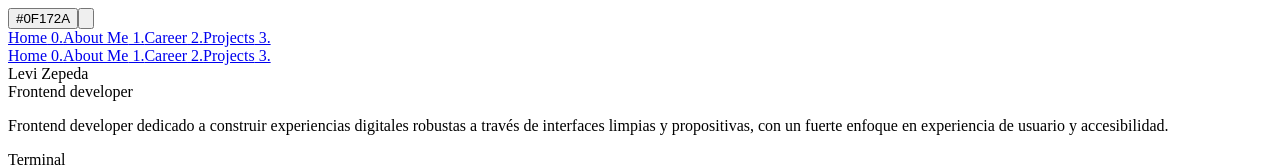
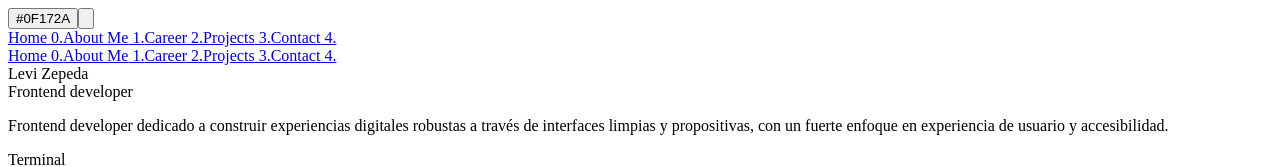
Before and after one commit to lbzepeda/lzepeda.dev, a Next.js app: page / in a window 1280 px wide. Shown: the top 167 px of the page. Built offline with nearby package versions, Linux system fonts and the light colour scheme.

Commit message:
chore(nav-bar): add contact section to nav bar and modifies test
add contact section to nav bar

```diff
--- a/src/app/components/nav-bar/Navbar.tsx
+++ b/src/app/components/nav-bar/Navbar.tsx
@@ -8,6 +8,7 @@ const NAVIGATION_ITEMS = [
   { href: '#about', label: 'About Me', number: ' 1.' },
   { href: '#career', label: 'Career', number: ' 2.' },
   { href: '#project', label: 'Projects', number: ' 3.' },
+  { href: '#contact', label: 'Contact', number: ' 4.' },
 ] as const;
 
 function Navbar() {
```
Also changed, not shown: 1 other file (tests, documents, lock files or other folders).
